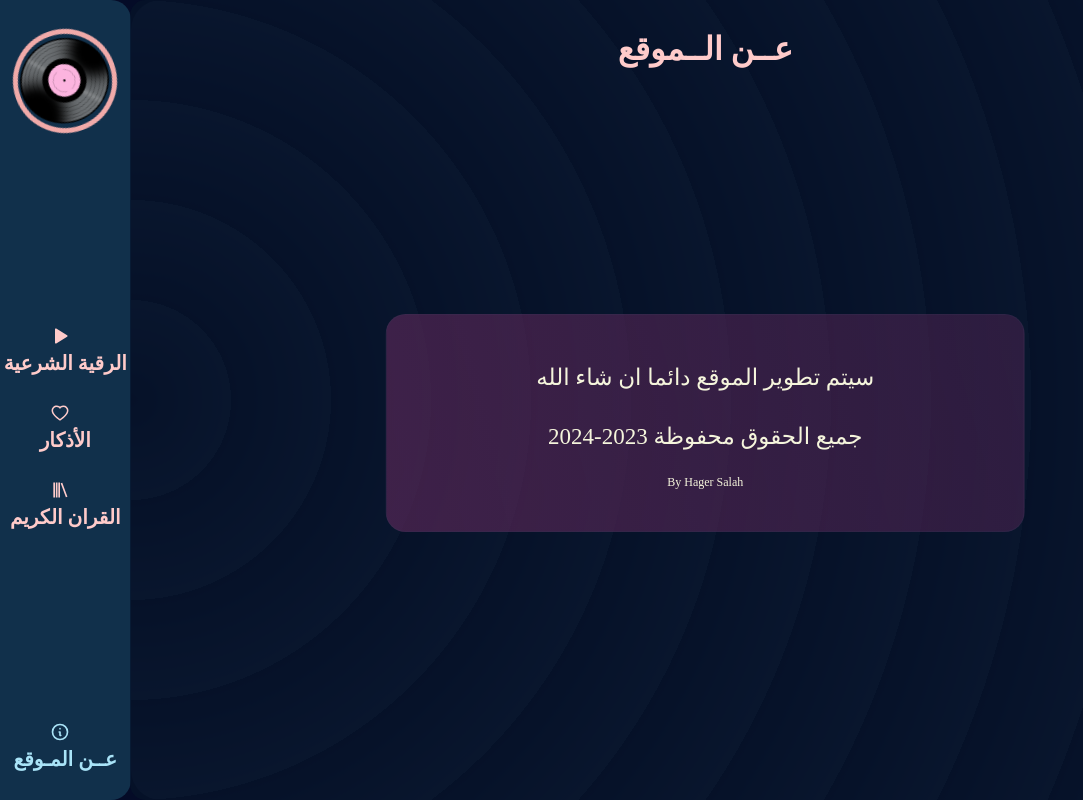
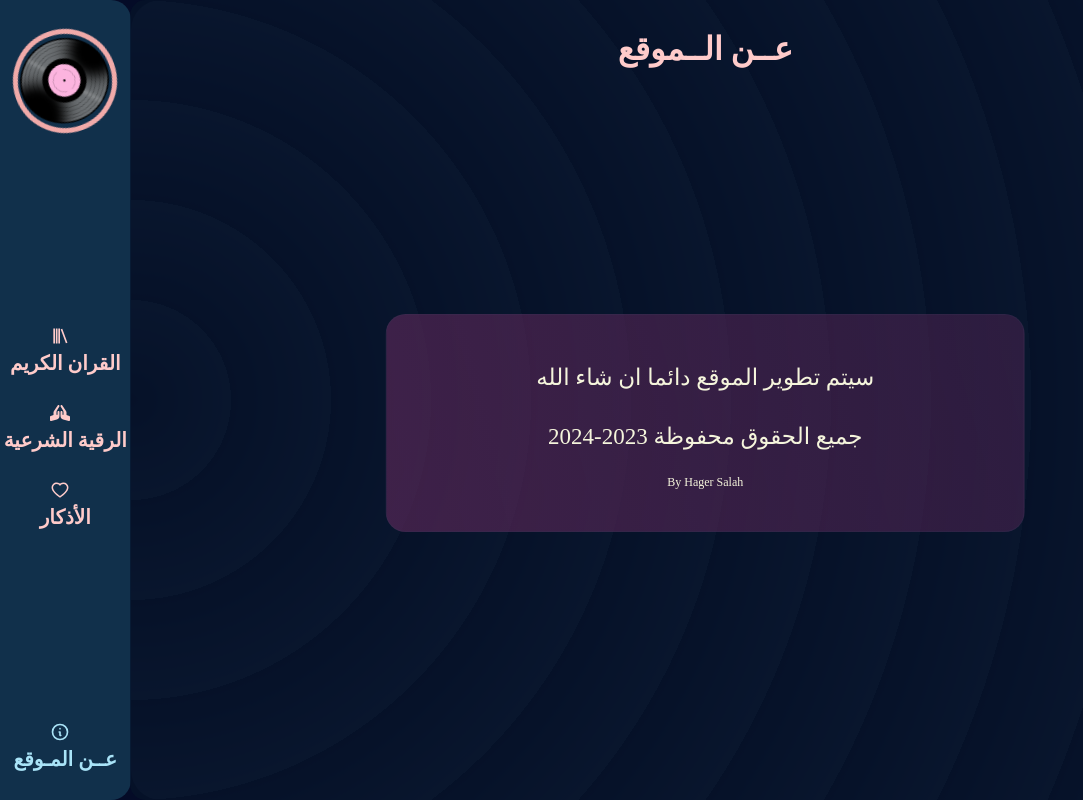
Before and after one commit to Hager-h/quran, a React (Create React App) app: page /about in a window 1280 px wide. Shown: the whole page, without its empty margins (0-1083 px from the left). Built offline with nearby package versions, Linux system fonts and the light colour scheme; no server answers; the HTML template or start-up script is replaced by a standard one.

Commit message:
Aboutchange

```diff
--- a/src/Components/Sidebar/Sidebar.js
+++ b/src/Components/Sidebar/Sidebar.js
@@ -6,17 +6,28 @@ import { TbPlayerPlayFilled } from "react-icons/tb";
 import { AiOutlineHeart } from "react-icons/ai";
 import { BiLibrary } from "react-icons/bi";
 import { HiOutlineInformationCircle } from "react-icons/hi";
+import { FaPrayingHands } from "react-icons/fa";
+import { FaRosary } from "react-icons/fa";
 
+// داخل العنصر الذي ترغب في وض
 export default function Sidebar() {
   return (
     <div className="sidebar">
       <div className="circle flex">
         <img src={sliderImg} alt="" />
       </div>
+
       <div className="icons">
-        <NavLink className="link" activeClassName="active"to="/">
+        <NavLink className="link" to="/القران الكريم">
           <span>
-            <TbPlayerPlayFilled />
+            <BiLibrary />
+          </span>{" "}
+          <span>القران الكريم</span>
+        </NavLink>
+
+        <NavLink className="link" activeclassname="active" to="/">
+          <span>
+            <FaPrayingHands />
           </span>{" "}
           <span>الرقية الشرعية</span>
         </NavLink>
@@ -26,25 +37,15 @@ export default function Sidebar() {
           </span>{" "}
           <span>الأذكار</span>
         </NavLink>
-        <NavLink className="link" to="/القران الكريم">
-          <span>
-            <BiLibrary />
-          </span>{" "}
-          <span>القران الكريم</span>
-        </NavLink>
+
       </div>
       <div className="sign-out">
-
-
-      <NavLink className="link about" to="/about">
-      <span>
+        <NavLink className="link about" to="/about">
+          <span>
             <HiOutlineInformationCircle />
           </span>{" "}
           <span> عــن المـوقع</span>
         </NavLink>
-
-
-
       </div>
     </div>
   );
--- a/src/index.css
+++ b/src/index.css
@@ -46,13 +46,12 @@ a{
 
 
 ::-webkit-scrollbar {
-  width: 8px;
+  width: 7px;
   background-color: var(--primary-color)
 }
 
 ::-webkit-scrollbar-thumb {
   background-color:var(--second);
-  border-radius: 4px;
 }
 
 ::-webkit-scrollbar-thumb:hover,
```
Also changed, not shown: src/Components/About/About.css (+8 -3 lines).
